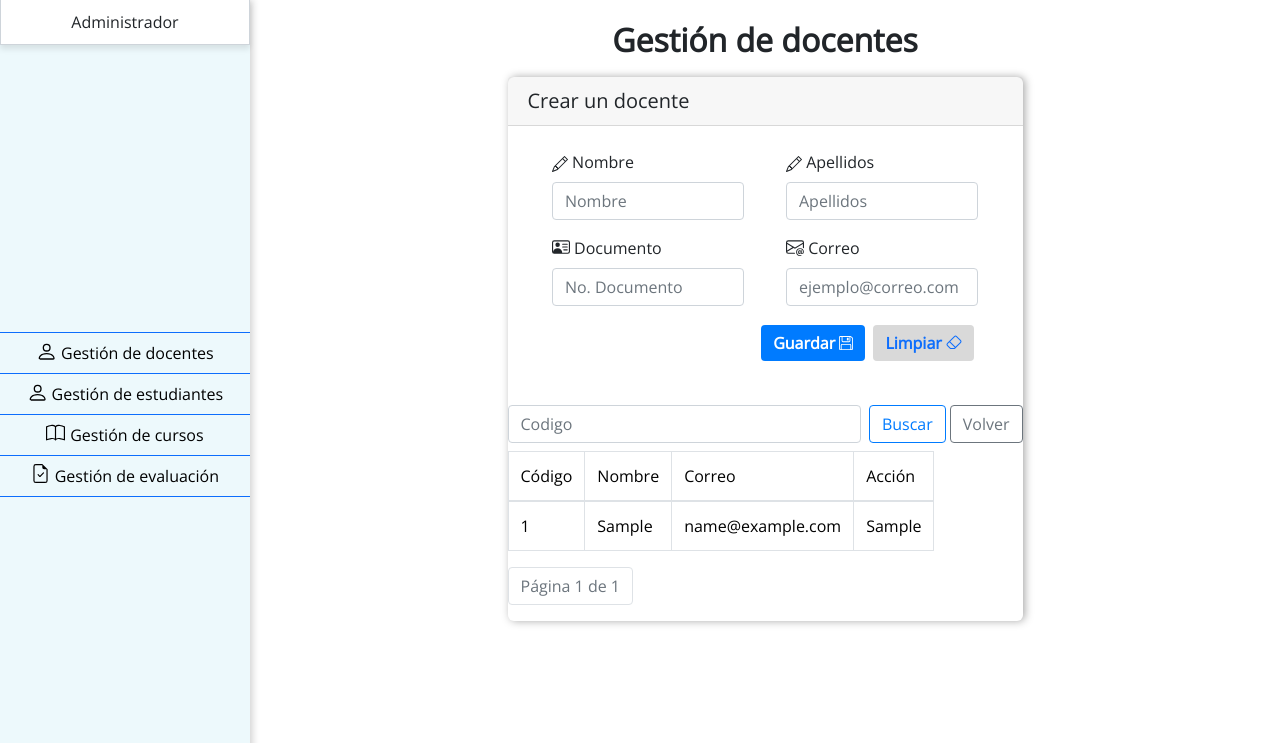
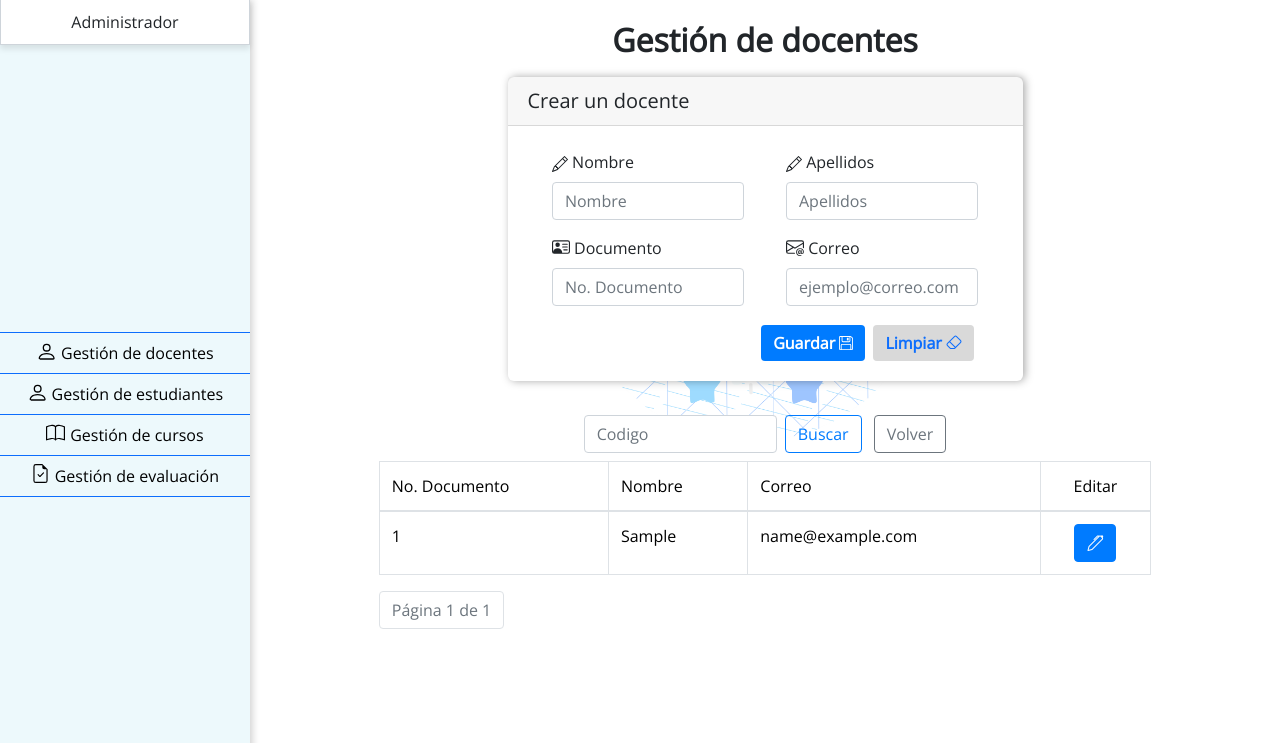
Before and after one commit to HenaoGiordy/team-eval, a Django app: page /administrador/gestion_de_docentes in a window 1280 px wide. Shown: the part 57-800 px from the top of the page. Run offline with Django 5.2, Linux system fonts and the light colour scheme; a user stored in the database is signed in; tables that the repository leaves empty hold one stand-in row (values such as "Sample post"); one stand-in notice (Sample message) is shown; some libraries are stand-ins or nearby versions.

Commit message:
editar docente

```diff
--- a/app/urls.py
+++ b/app/urls.py
@@ -14,4 +14,5 @@ urlpatterns= [
     path('administrador/gestion_de_estudiantes', views.administrador_gestion_de_estudiantes, name="administrador_gestion_de_estudiantes"),
     path('administrador/gestion_de_cursos', views.administrador_gestion_de_cursos, name="administrador_gestion_de_cursos"),
     path('administrador/gestion_de_evaluacion', views.administrador_gestion_de_evaluacion, name="administrador_gestion_de_evaluacion"),
+    path('obtener_detalles_usuario/<int:user_id>/', views.obtener_detalles_usuario, name='obtener_detalles_usuario'),
 ]
--- a/app/views.py
+++ b/app/views.py
@@ -1,4 +1,5 @@
 from django.db import IntegrityError
+from django.http import JsonResponse
 from django.shortcuts import render, redirect
 from django.urls import reverse
 from django.contrib import messages
@@ -134,14 +135,26 @@ def administrador_gestion_de_docentes(request):
                     docentes_lista = PerfilProfesor.objects.filter(user = usuario)
                 except:
                     messages.error(request, "No se encontró un docente con ese código")
-            else:
+            elif "guardar" in request.POST:
                 first_name = request.POST.get('nombres')
                 last_name = request.POST.get('apellidos')
-                username = request.POST.get('documento')
+                username = request.POST.get('documento-docente')
                 email = request.POST.get('email')
 
                 user = User.objects.create_user(username=username, first_name=first_name, last_name=last_name,password=username, email=email, role="PROFESOR")
                 return redirect(reverse('administrador_gestion_de_docentes'))
+
+            elif "edit-user" in request.POST:
+                user_id = request.POST.get('edit-user')
+                usuario = User.objects.get(id=user_id)
+                usuario.first_name = request.POST.get('edit-nombre')
+                usuario.last_name = request.POST.get('edit-apellidos')
+                usuario.username = request.POST.get('edit-documento')
+                usuario.email = request.POST.get('edit-email')
+                usuario.save()
+                messages.success(request, "Usuario actualizado correctamente")
+                return redirect(reverse('administrador_gestion_de_docentes'))
+
         except IntegrityError:
             messages.error(request, "Ya existe un profesor con ese documento.")
 
@@ -154,9 +167,29 @@ def administrador_gestion_de_docentes(request):
         except Exception as e:
             messages.error(request, f"Error al procesar la solicitud: {e}")
 
+    return render(request, 'administrador/gestion-de-docentes.html', { 'docentes_lista': docentes_lista})
 
 
-    return render(request, 'administrador/gestion-de-docentes.html', { 'docentes_lista': docentes_lista})
+def obtener_detalles_usuario(request, user_id):
+    try:
+        usuario = User.objects.get(id=user_id)
+        perfil_profesor = PerfilProfesor.objects.get(user=usuario)
+        detalles_usuario = {
+            'id':user_id,
+            'nombre': usuario.first_name,
+            'apellidos': usuario.last_name,
+            'documento': usuario.username,  # Suponiendo que el username es el documento
+            'email': usuario.email,
+            'estado': usuario.is_active
+            # Agrega otros campos que desees editar
+        }
+        return JsonResponse(detalles_usuario)
+    except User.DoesNotExist:
+        return JsonResponse({'error': 'El usuario no existe'}, status=404)
+    except Exception as e:
+        return JsonResponse({'error': str(e)}, status=500)
+
+
 
 
 @login_required
--- a/static/css/style.css
+++ b/static/css/style.css
@@ -362,3 +362,8 @@ input[type=number] {
 .paginacion{
     display: flex;
 }
+
+.alert-docenter{
+    top:200px;
+    z-index: 100;
+}
--- a/static/javascript/login.js
+++ b/static/javascript/login.js
@@ -19,3 +19,27 @@ alerts.forEach(alert => {
 window.location.hash="";
 window.location.hash="Again-No-back-button";//esta linea es necesaria para chrome
 window.onhashchange=function(){window.location.hash="";}
+
+//Ventana modal Docente
+document.querySelectorAll('.btn-edit').forEach(btn => {
+    btn.addEventListener('click', () => {
+        const userId = btn.getAttribute('data-id');
+        fetch(`/obtener_detalles_usuario/${userId}/`)
+            .then(response => {
+                console.log(response)
+                if (!response.ok) {
+                    throw new Error('Hubo un problema al obtener los detalles del usuario');
+                }
+                return response.json();
+            })
+            .then(data => {
+                document.getElementById('edit-user').value = data.id;
+                document.getElementById('edit-nombre').value = data.nombre;
+                document.getElementById('edit-apellidos').value = data.apellidos;
+                document.getElementById('edit-documento').value = data.documento;
+                document.getElementById('edit-email').value = data.email;
+                // Llena otros campos del formulario según sea necesario
+            })
+            .catch(error => console.error('Error:', error));
+    });
+});
--- a/templates/administrador/components/search.html
+++ b/templates/administrador/components/search.html
@@ -1,6 +1,6 @@
-<form class="d-flex mt-4" method="POST">
+<form class="d-flex mt-4 w-100 gap-2 justify-content-center" method="POST">
     {% csrf_token %}
-    <input class="form-control me-2" name="codigo_buscar" type="number" min="1" placeholder="Codigo" aria-label="Search" required>
+    <input class="form-control w-25" name="codigo_buscar" type="number" min="1" placeholder="Codigo" aria-label="Search" required>
     <button class="btn btn-outline-primary" name="buscar" type="submit">Buscar</button>
     <a class="refrescar btn btn-outline-secondary ml-1" href="{%url "administrador_gestion_de_docentes"%}"> Volver</a>
 </form>
--- a/templates/administrador/components/table.html
+++ b/templates/administrador/components/table.html
@@ -1,12 +1,12 @@
 {%if docentes_lista%}
 {%  include "administrador/components/search.html"%}
-  <table class="table table-bordered  table-hover w-75 mt-2 table--docentes ">
+  <table class="table table-bordered  table-hover w-100 mt-2">
     <thead>
       <tr>
-        <th scope="col">Código</th>
+        <th scope="col">No. Documento</th>
         <th scope="col">Nombre</th>
         <th scope="col">Correo</th>
-        <th scope="col">Acción</th>
+        <th class="text-center" scope="col">Editar</th>
 
       </tr>
     </thead>
@@ -16,7 +16,11 @@
         <th scope="row">{{ docente.user.username }}</th>
         <td>{{ docente.user.first_name }}</td>
         <td>{{ docente.user.email }}</td>
-        <td>{{ docente.user.first_name }}</td>
+        <td class="text-center" >
+          <button type="button" class="btn btn-primary btn-edit" data-id="{{ docente.user.id }}" data-bs-toggle="modal" data-bs-target="#staticBackdrop">
+            <i class="bi bi-pen"></i>
+          </button>
+        </td>
       </tr>
       {%endfor%}
     </tbody>
@@ -41,3 +45,30 @@
 
 </nav>
   </div>
+
+  {% comment %} Modal {% endcomment %}
+  <div class="modal fade" id="staticBackdrop" data-bs-backdrop="static" data-bs-keyboard="false" tabindex="-1" aria-labelledby="staticBackdropLabel" aria-hidden="true">
+    <div class="modal-dialog modal-dialog-centered">
+      <div class="modal-content">
+        <div class="modal-header">
+          <h1 class="modal-title fs-5" id="staticBackdropLabel">Editar</h1>
+          <button type="button" class="btn-close" data-bs-dismiss="modal" aria-label="Close"></button>
+        </div>
+        <div class="modal-body">
+          <form method="POST">
+            {% csrf_token %}
+            <input type="text" name="edit-nombre" id="edit-nombre" class="form-control" value="{{ docente.user.first_name }}"  placeholder="nombre" required>
+            <input type="text" name="edit-apellidos" id="edit-apellidos" class="form-control" value="{{ docente.user.last_name }}"  placeholder="Apellidos" required>
+            <input type="number" name="edit-documento" id="edit-documento" class="form-control" value="{{ docente.user.username }}"  placeholder="No. Documento" min="1" required>
+            <input type="email" name="edit-email" id="edit-email" class="form-control" value="{{ docente.user.email }}"  placeholder="email"  required>
+
+
+        </div>
+        <div class="modal-footer">
+          <button type="button" class="btn btn-secondary" data-bs-dismiss="modal">Close</button>
+          <button type="submit" name="edit-user" id="edit-user" value="{{ docente.user.id }}" class="btn btn-primary">Guardar</button>
+        </div>
+        <form>
+      </div>
+    </div>
+  </div>
--- a/templates/administrador/gestion-de-docentes.html
+++ b/templates/administrador/gestion-de-docentes.html
@@ -5,10 +5,10 @@
     <h2 class="titulos"><b>Gestión de docentes</b></h2>
     <div class="card-form">
         <h5 class="card-header">Crear un docente</h5>
-        <div class="card-body">
+        <div class="card-body position-relative">
             {% if messages %}
                 {% for message in messages %}
-                <div class="alert alert-danger alert-dismissible d-flex w-75 justify-content-center position-absolute alert-modificador"  role="alert">
+                <div class="alert  {{ message.tags }}  position-absolute alert-docenter"  role="alert">
                     <p>{{ message }}</p>
                 </div>
                 {% endfor %}
@@ -55,7 +55,7 @@
                 </div>
                 <!--Botones e iconos/metáforas de "Guardar" y "Limpiar"-->
                 <div class="botones">
-                    <button type="submit" class="btn btn-primary" style="border: none;">
+                    <button type="submit" name="guardar" class="btn btn-primary" style="border: none;">
                         <b>Guardar</b>
                         <svg xmlns="http://www.w3.org/2000/svg" width="14" height="14" fill="currentColor" class="bi bi-floppy" viewBox="0 0 16 16" style="vertical-align: -0.100em;">
                             <path d="M11 2H9v3h2z"/>
@@ -71,11 +71,9 @@
                 </div>
             </form>
         </div>
+    </div>
+<div class="w-75">
     {%  include  "administrador/components/table.html"%}
-    <div>
-
 </div>
 
-
-
 {% endblock %}
```
Also changed, not shown: TeamEval/settings.py (+9 -0 lines). Lines whose indentation alone changed are shown as unchanged.
